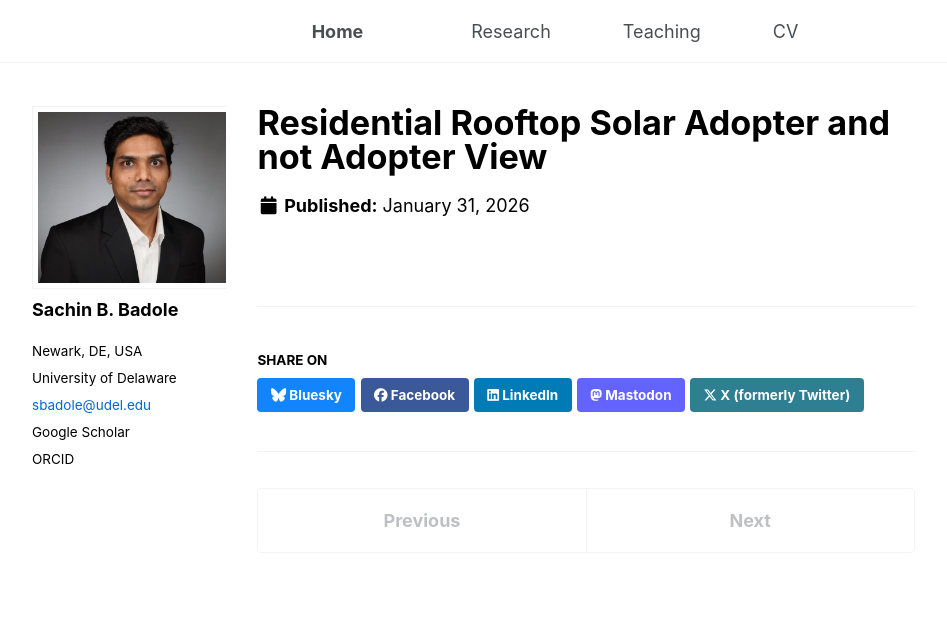
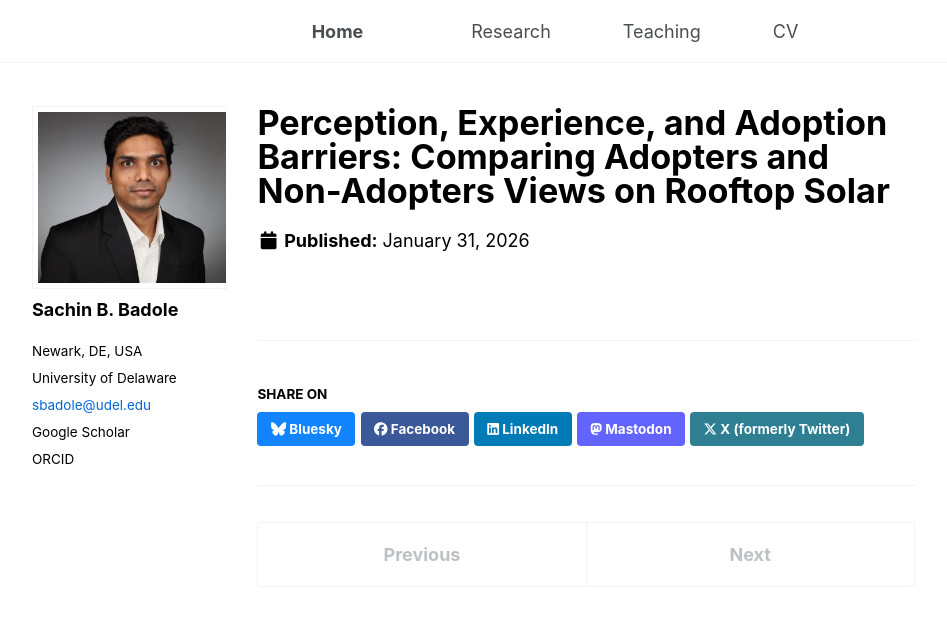
Before and after one commit to sachin-b-badole/sachin-b-badole.github.io, a Jekyll site: the page built from _publications/2026-solar-view.md, in a window 1280 px wide. Shown: the top 626 px of the page, without its empty margins (76-1023 px from the left). Built offline with Jekyll 4.4.1, drawn with Linux system fonts in a browser that asks for light colours.

Commit message:
Update 2026-solar-view.md

```diff
--- a/_publications/2026-solar-view.md
+++ b/_publications/2026-solar-view.md
@@ -1,5 +1,5 @@
 ---
-title: "Residential Rooftop Solar Adopter and not Adopter View"
+title: "Perception, Experience, and Adoption Barriers: Comparing Adopters and Non-Adopters Views on Rooftop Solar"
 authors:
   - "Sachin B. Badole"
   - "[Martin D. Heintzelman](https://www.udel.edu/academics/colleges/canr/departments/applied-economics-and-statistics/faculty-staff/martin-heintzelman/){:target=\"_blank\"}"
```
